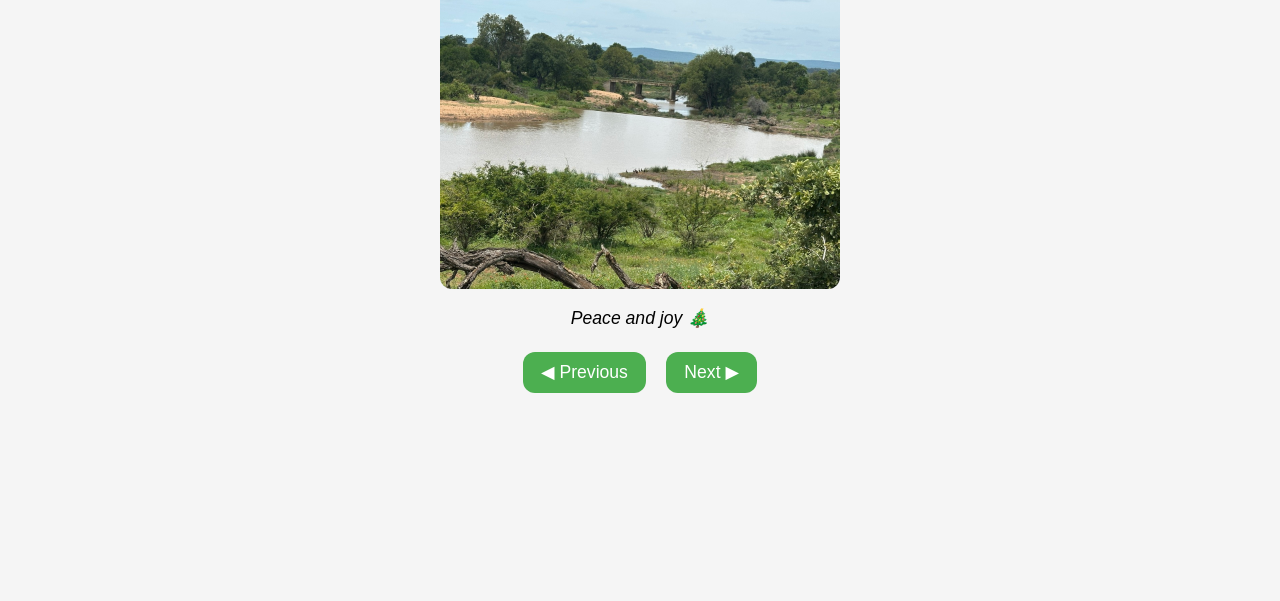
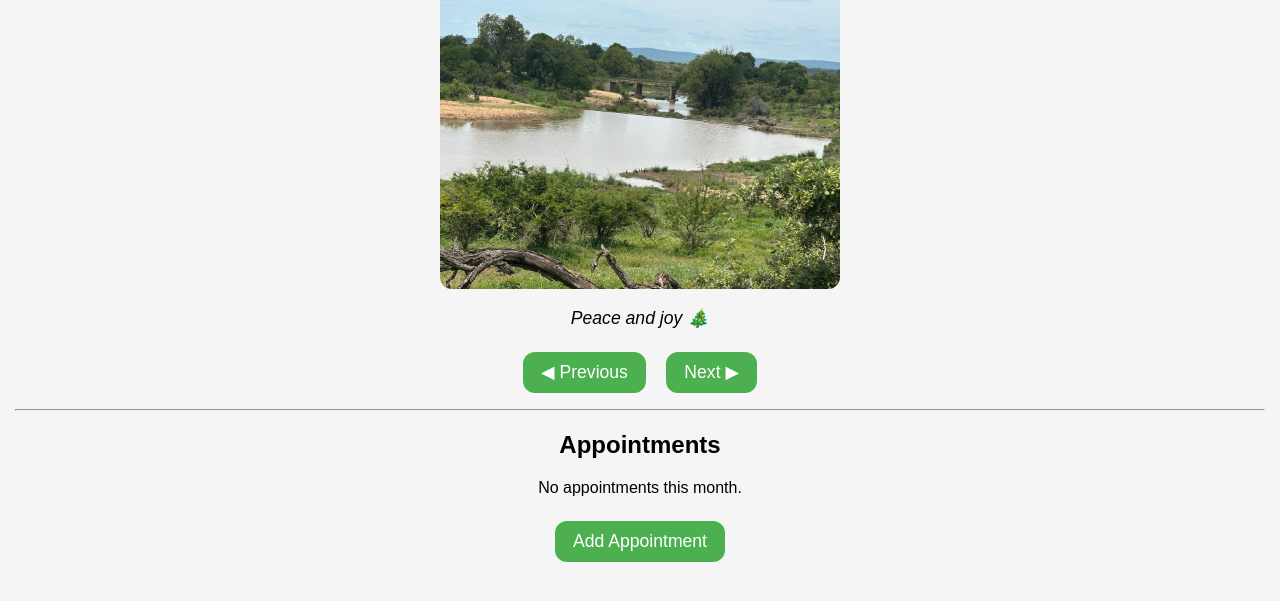
Before and after one commit to tafari9/sisters-calendar., a plain HTML site: page index.html in a window 1280 px wide. Shown: the part 83-684 px from the top of the page. Drawn offline with Linux system fonts and the light colour scheme.

Commit message:
Implement appointment management features
Added functionality for managing appointments, including adding and displaying them for the current month.

```diff
--- a/index.html
+++ b/index.html
@@ -57,6 +57,13 @@
         <button onclick="previousMonth()">◀ Previous</button>
         <button onclick="nextMonth()">Next ▶</button>
     </div>
+<hr>
+
+<h2>Appointments</h2>
+
+<div id="appointments"></div>
+
+<button onclick="addAppointment()">Add Appointment</button>
 
 <script>
     let currentMonth = new Date().getMonth() + 1;
@@ -87,7 +94,10 @@
 
     const img = document.getElementById("monthPhoto");
     img.src = "photos/" + currentMonth + ".jpg";
+
+    showAppointments();
 }
+
 
     function nextMonth() {
         currentMonth++;
@@ -102,6 +112,51 @@
     }
 
     updateView();
+        function getAppointments() {
+        return JSON.parse(localStorage.getItem("appointments") || "[]");
+    }
+
+    function saveAppointments(list) {
+        localStorage.setItem("appointments", JSON.stringify(list));
+    }
+
+    function showAppointments() {
+        const container = document.getElementById("appointments");
+        container.innerHTML = "";
+
+        const list = getAppointments();
+        const monthAppointments = list.filter(a => a.month === currentMonth);
+
+        if (monthAppointments.length === 0) {
+            container.innerHTML = "<p>No appointments this month.</p>";
+            return;
+        }
+
+        monthAppointments.forEach(a => {
+            const item = document.createElement("div");
+            item.innerText = a.day + ": " + a.text;
+            container.appendChild(item);
+        });
+    }
+
+    function addAppointment() {
+        const day = prompt("Enter day of month (1–31):");
+        if (!day) return;
+
+        const text = prompt("Enter appointment:");
+        if (!text) return;
+
+        const list = getAppointments();
+        list.push({
+            month: currentMonth,
+            day: day,
+            text: text
+        });
+
+        saveAppointments(list);
+        showAppointments();
+    }
+
 </script>
 
 </body>
```
Lines whose indentation alone changed are shown as unchanged.
